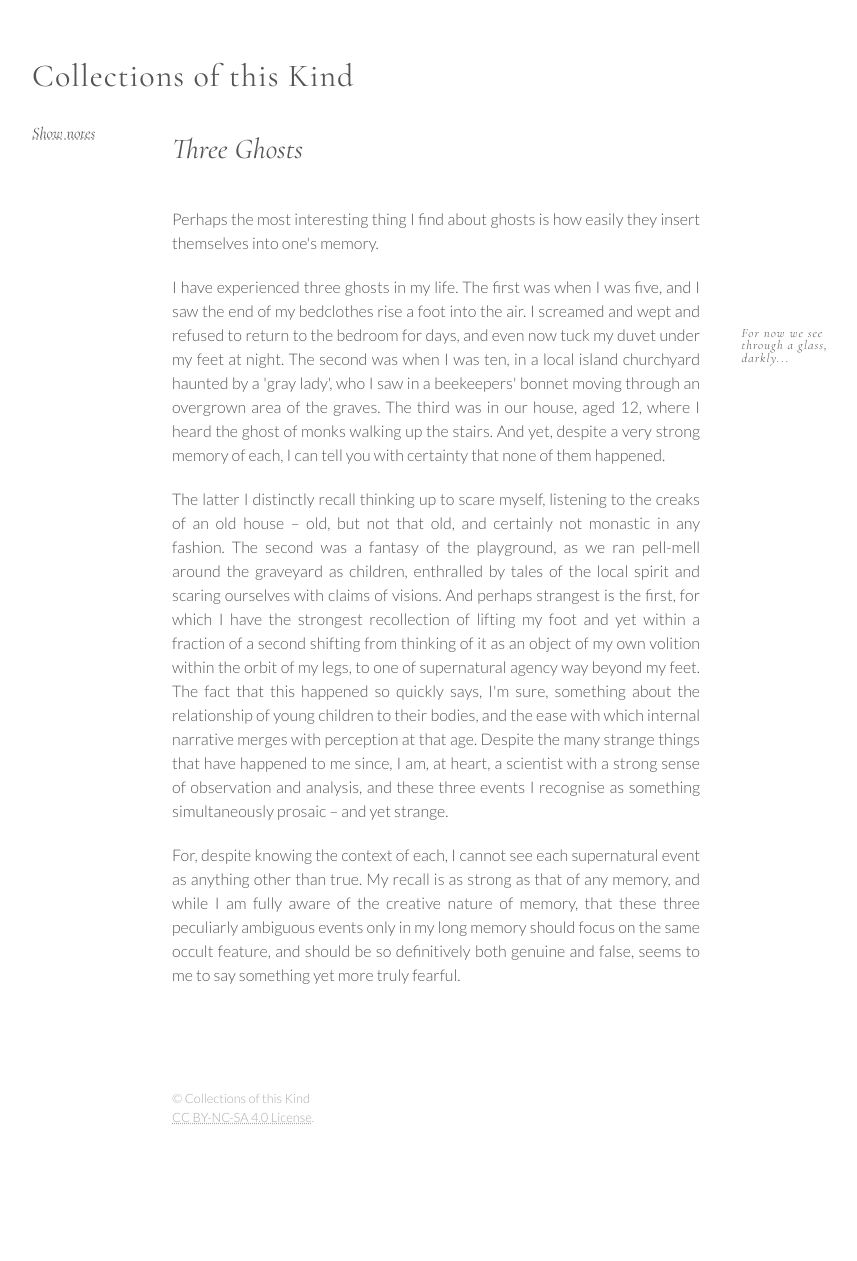
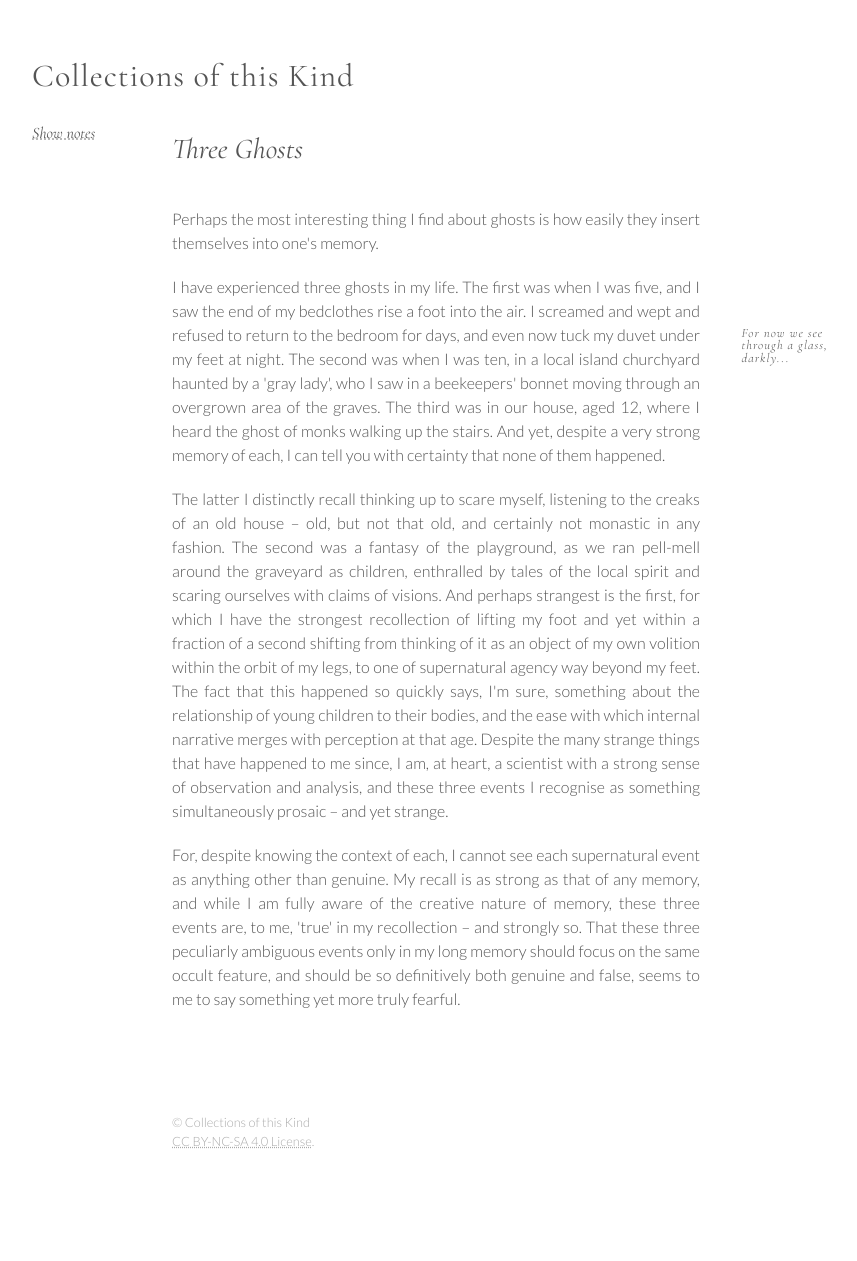
Before and after one commit to CollectionsOfThisKind/collectionsofthiskind.github.io, a Jekyll site: the page built from pages/diary/ghosts.html, in a window 1280 px wide. Shown: the whole page, without its empty margins (78-935 px from the left). Built offline with Jekyll 4.4.1, drawn with Linux system fonts in a browser that asks for light colours; before the commit the page ends 1237 px from its top, so only the background shows below that.

Commit message:
Add files via upload

```diff
--- a/pages/diary/ghosts.html
+++ b/pages/diary/ghosts.html
@@ -37,8 +37,8 @@ at that age. Despite the many strange things that have happened to me since, I a
 I recognise as something simultaneously prosaic &ndash; and yet strange.
 </p>
 <p>
-For, despite knowing the context of each, I cannot see each supernatural event as anything other than true. My recall is as strong as that of any memory, and while I am fully aware of
-the creative nature of memory, that these three peculiarly ambiguous events only in my long memory should focus on the same occult feature,
+For, despite knowing the context of each, I cannot see each supernatural event as anything other than genuine. My recall is as strong as that of any memory, and while I am fully aware of
+the creative nature of memory, these three events are, to me, 'true' in my recollection &ndash; and strongly so. That these three peculiarly ambiguous events only in my long memory should focus on the same occult feature,
 and should be so definitively both genuine and false, seems to me to say
 something yet more truly fearful.
 </p>
```
